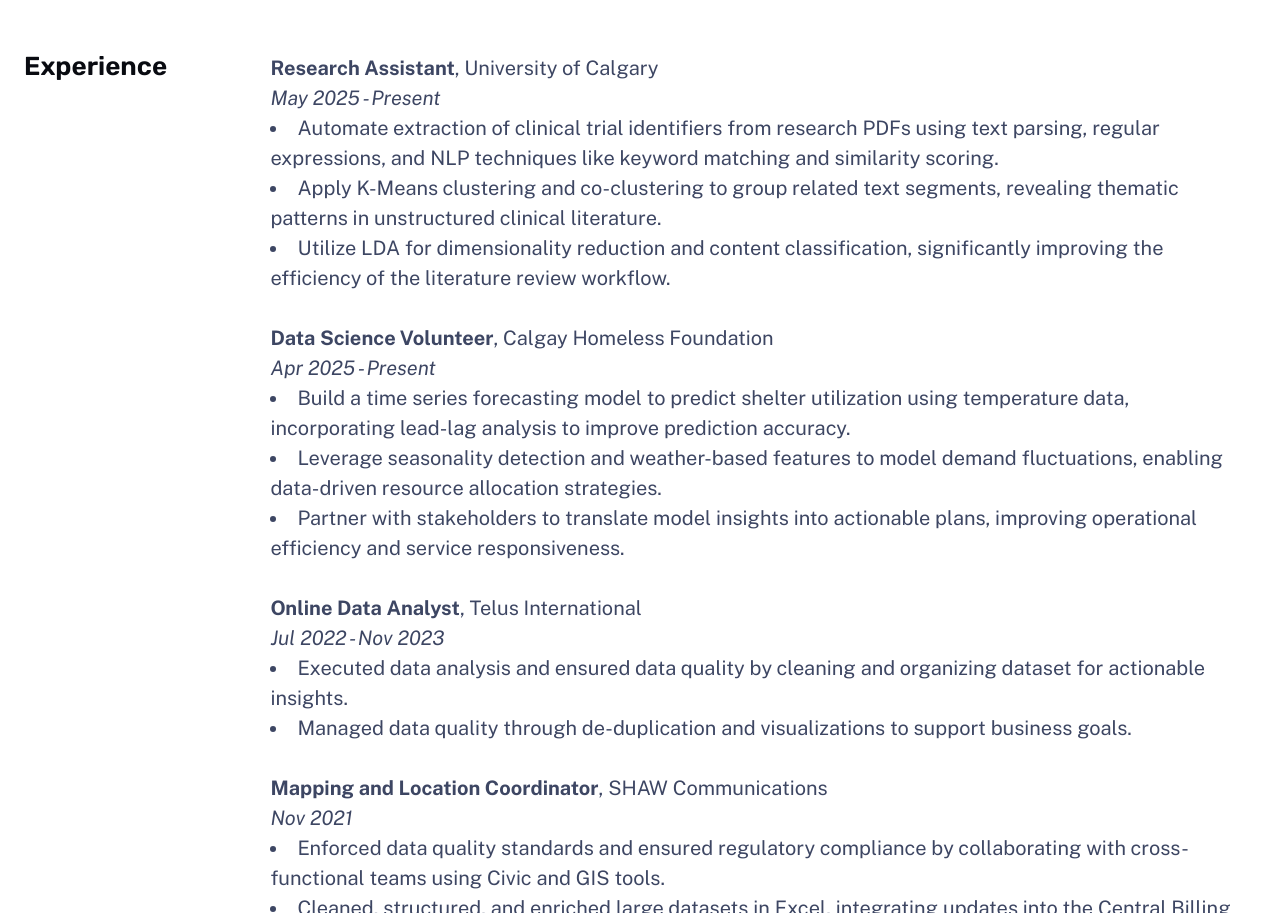
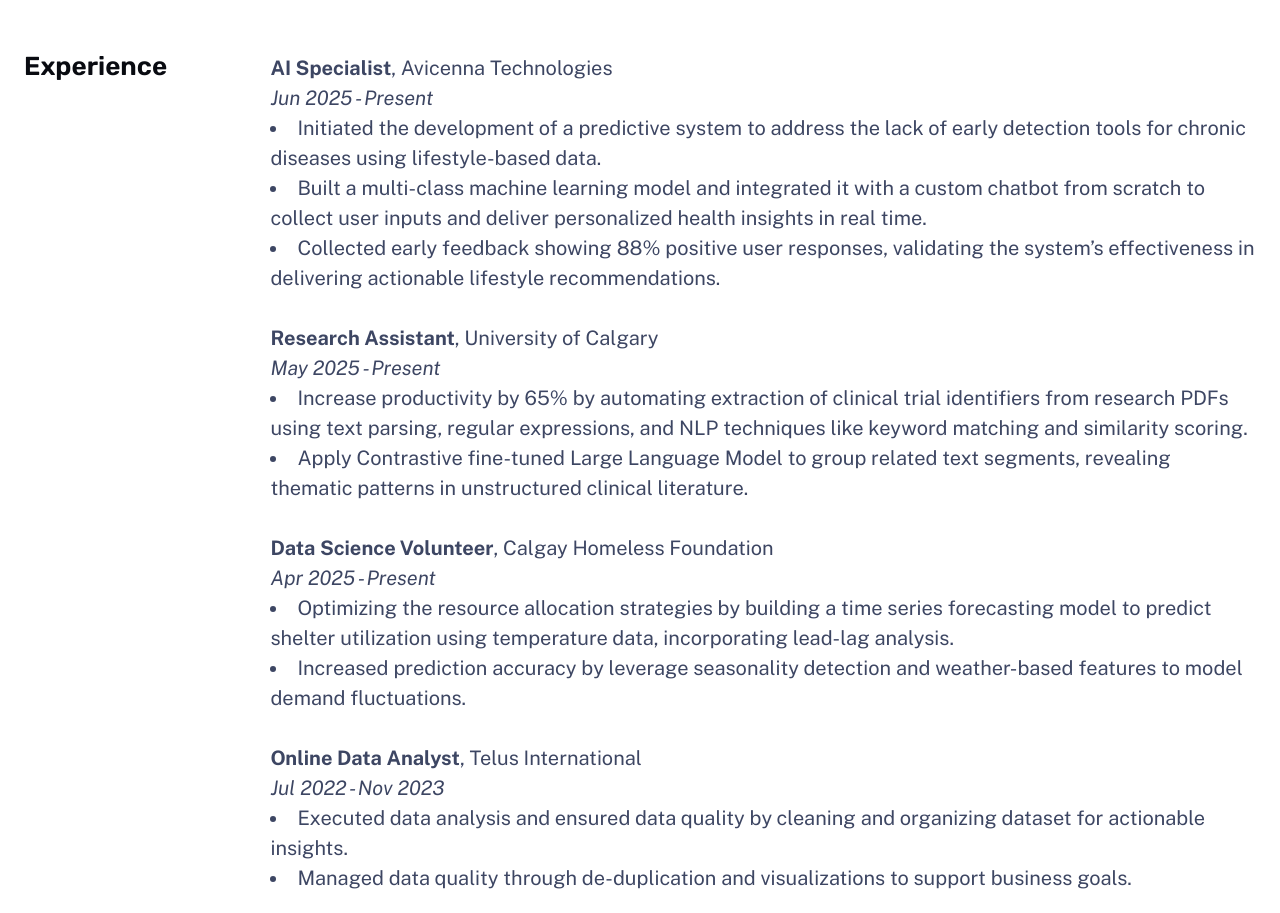
Before and after one commit to i-archanasenthil/i-archanasenthil.github.io, an Astro site: page /about in a window 1280 px wide. Shown: the part 1434-2347 px from the top of the page. Built offline with nearby package versions, Linux system fonts and the light colour scheme; Astro itself is replaced by a stand-in of ours.

Commit message:
Updated Portfolio

```diff
--- a/src/pages/about.astro
+++ b/src/pages/about.astro
@@ -57,17 +57,21 @@ import Hero from '../components/Hero.astro';
 			<section>
 				<h2 class="section-title">Experience</h2>
 				<div class="content">
+					<p><strong>AI Specialist</strong>, Avicenna Technologies</p>
+					<p><em>Jun 2025 - Present</em></p>
+					<li>Initiated the development of a predictive system to address the lack of early detection tools for chronic diseases using lifestyle-based data. </li>
+					<li>Built a multi-class machine learning model and integrated it with a custom chatbot from scratch to collect user inputs and deliver personalized health insights in real time. </li>
+					<li>Collected early feedback showing 88% positive user responses, validating the system’s effectiveness in delivering actionable lifestyle recommendations. </li>
+					<br>
 					<p><strong>Research Assistant</strong>, University of Calgary</p>
 					<p><em>May 2025 - Present</em></p>
-					<li>Automate extraction of clinical trial identifiers from research PDFs using text parsing, regular expressions, and NLP techniques like keyword matching and similarity scoring.</li>
-					<li>Apply K-Means clustering and co-clustering to group related text segments, revealing thematic patterns in unstructured clinical literature.</li>
-					<li>Utilize LDA for dimensionality reduction and content classification, significantly improving the efficiency of the literature review workflow.</li>
+					<li>Increase productivity by 65% by automating extraction of clinical trial identifiers from research PDFs using text parsing, regular expressions, and NLP techniques like keyword matching and similarity scoring.  </li>
+					<li>Apply Contrastive fine-tuned Large Language Model to group related text segments, revealing thematic patterns in unstructured clinical literature.  </li>
 					<br>
 					<p><strong>Data Science Volunteer</strong>, Calgay Homeless Foundation</p>
 					<p><em>Apr 2025 - Present</em></p>
-					<li>Build a time series forecasting model to predict shelter utilization using temperature data, incorporating lead-lag analysis to improve prediction accuracy.</li>
-					<li>Leverage seasonality detection and weather-based features to model demand fluctuations, enabling data-driven resource allocation strategies.</li>
-					<li>Partner with stakeholders to translate model insights into actionable plans, improving operational efficiency and service responsiveness.</li>
+					<li>Optimizing the resource allocation strategies by building a time series forecasting model to predict shelter utilization using temperature data, incorporating lead-lag analysis.  </li>
+					<li>Increased prediction accuracy by leverage seasonality detection and weather-based features to model demand fluctuations. </li>
 					<br>
 					<p><strong>Online Data Analyst</strong>, Telus International</p>
 					<p><em>Jul 2022 - Nov 2023</em></p>
--- a/src/pages/index.astro
+++ b/src/pages/index.astro
@@ -106,7 +106,7 @@ const projects = visibleSlugs
 				<div class="gallery">
 					<Grid variant="small">
 						{
-							['Converge Mental Health Coalition','DataPost'].map((brand) => (
+							['Converge Mental Health Coalition','DataPost','Tech Connect Alberta'].map((brand) => (
 								<li class="mention-card">
 									<p>{brand}</p>
 								</li>
```
